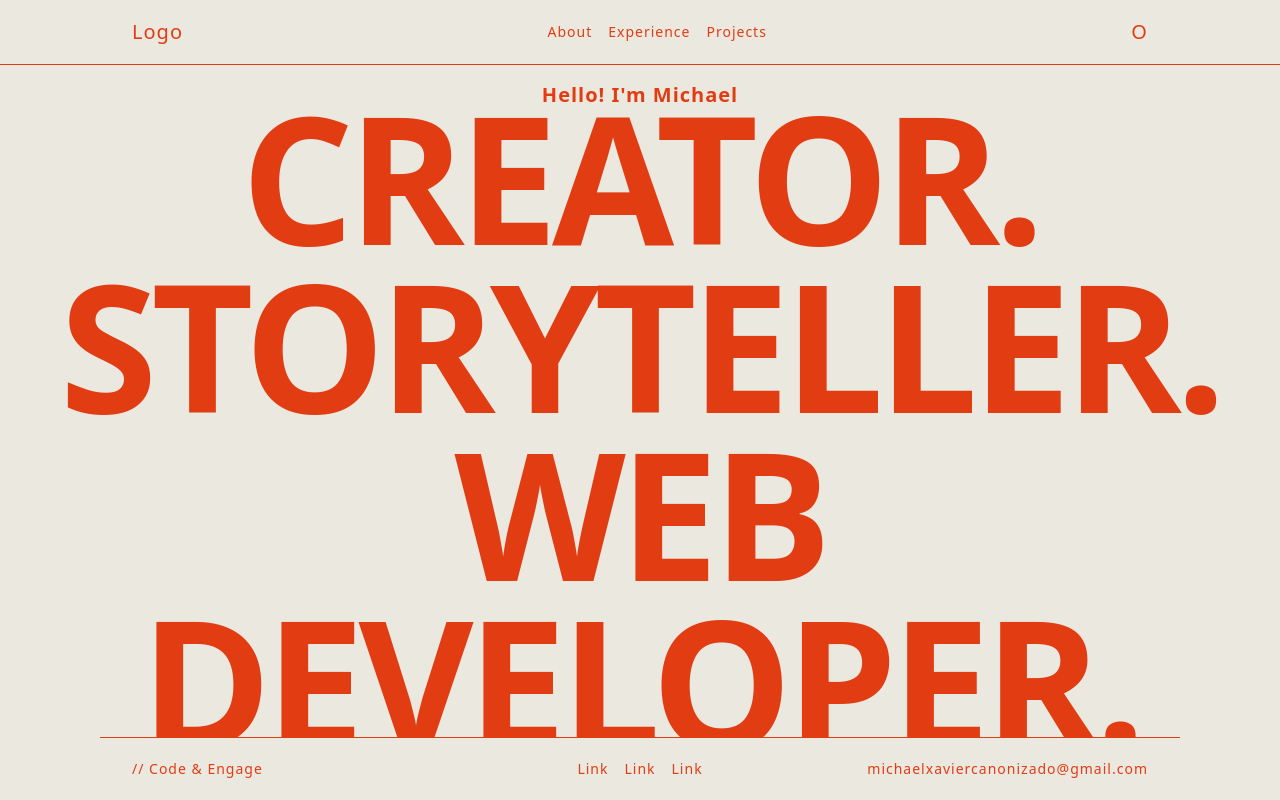
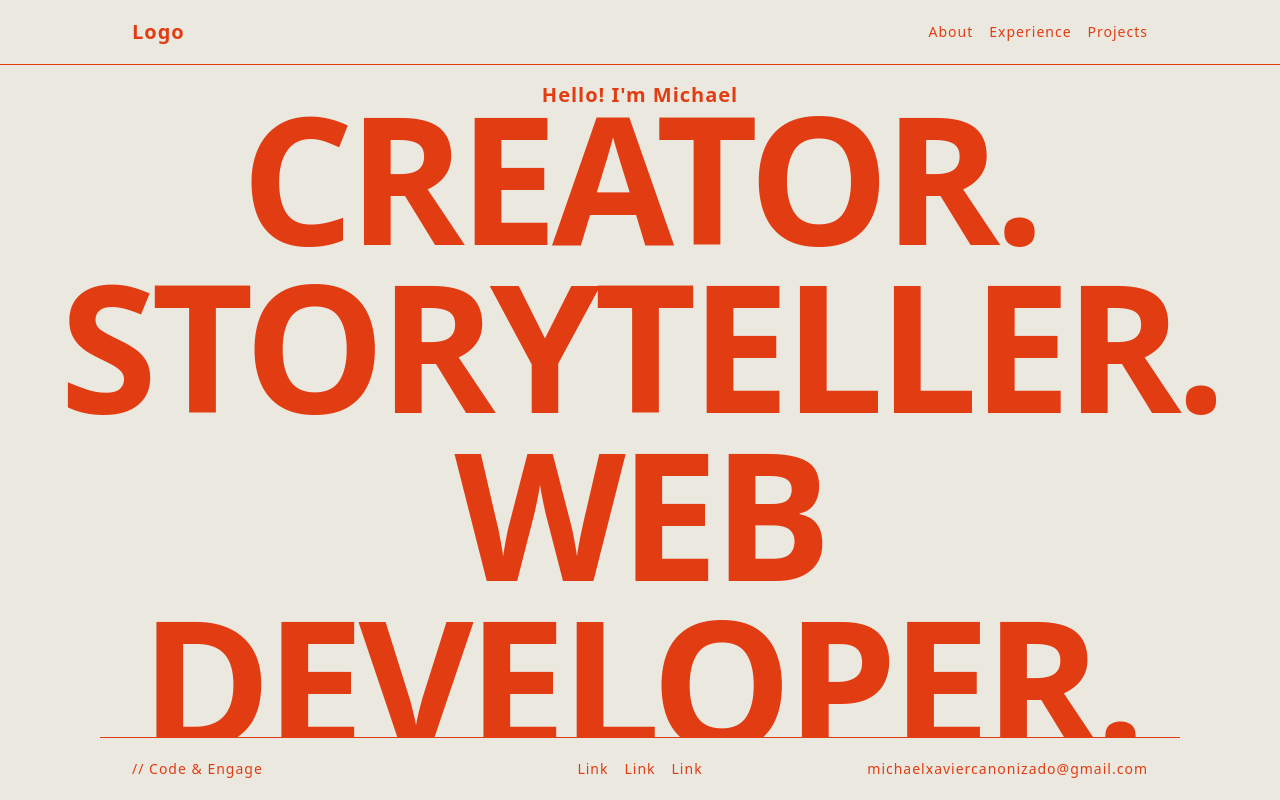
Before and after one commit to michaelcanonizado/michaelcanonizado, a Next.js app: page / in a window 1280 px wide. Shown: the top 800 px of the page. Built offline with nearby package versions, Linux system fonts and the light colour scheme.

Commit message:
chore: remove unecessary imports

```diff
--- a/src/components/sections/navigation/index.tsx
+++ b/src/components/sections/navigation/index.tsx
@@ -1,12 +1,11 @@
 'use client';
 
-import { useEffect, useState } from 'react';
+import { useState } from 'react';
 import {
   AnimatePresence,
   motion,
   useMotionValueEvent,
-  useScroll,
-  useTransform
+  useScroll
 } from 'framer-motion';
 import { cn } from '@/lib/utils';
 import { ComponentBaseProps } from '@/types';
@@ -59,15 +58,12 @@ const NavigationBar = ({ className }: ComponentBaseProps) => {
         )}
       >
         <div className=''>
-          <h1>Logo</h1>
+          <h1 className='font-bold'>Logo</h1>
         </div>
         <div className='flex flex-row gap-md'>
           <Link>About</Link>
           <Link>Experience</Link>
           <Link>Projects</Link>
-        </div>
-        <div className=''>
-          <h1>O</h1>
         </div>
       </nav>
     </header>
```
